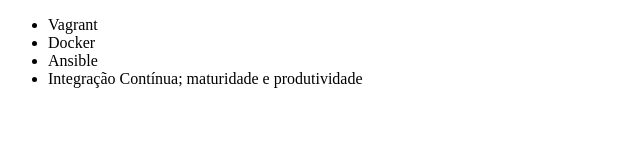
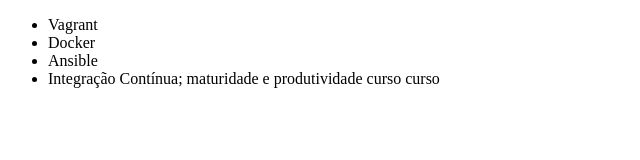
Before and after one commit to AliceKowai/aluragit, a plain HTML site: page index.html in a window 1280 px wide. Shown: the full height of the page, 0-640 px from the left. Drawn offline with Linux system fonts and the light colour scheme.

Commit message:
Renomeando curso de Integração continua

```diff
--- a/index.html
+++ b/index.html
@@ -9,7 +9,7 @@
         <li>Vagrant</li>
         <li>Docker</li>
         <li>Ansible</li>
-        <li>Integração Contínua; maturidade e produtividade</li>
+        <li>Integração Contínua; maturidade e produtividade curso curso</li>
     </ul>
 </body>
 </html>
```
